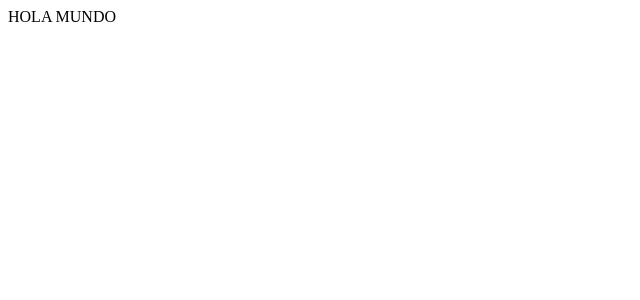
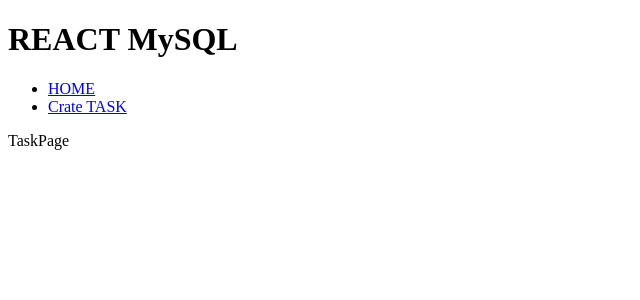
Before and after one commit to ACallejas21/mern-stack-mysql, a React (Vite) app in the folder client/: page / in a window 1280 px wide. Shown: the top 300 px of the page, without its empty margins (0-640 px from the left). Built offline with nearby package versions, Linux system fonts and the light colour scheme.

Commit message:
Frontend VITE + REACT

```diff
--- a/client/package.json
+++ b/client/package.json
@@ -9,6 +9,8 @@
     "preview": "vite preview"
   },
   "dependencies": {
+    "axios": "^1.3.4",
+    "formik": "^2.2.9",
     "react": "^18.2.0",
     "react-dom": "^18.2.0",
     "react-router-dom": "^6.8.2"
--- a/client/src/App.jsx
+++ b/client/src/App.jsx
@@ -1,8 +1,22 @@
-import React from 'react'
+import { Route, Routes } from "react-router-dom";
+
+
+import TaskForm from "./pages/TaskForm"
+import TaskPage from "./pages/TaskPage"
+import NotFound from "./pages/NotFound"
+
+import Navbar from "./components/Navbar";
 
 function App() {
   return (
-    <div>HOLA MUNDO</div>
+    <>
+      <Navbar></Navbar>
+      <Routes>
+        <Route path="/" element={<TaskPage></TaskPage>}></Route>
+        <Route path="/new" element={<TaskForm></TaskForm>}></Route>
+        <Route path="*" element={<NotFound></NotFound>}></Route>
+      </Routes>
+    </>
   )
 }
 
--- /dev/null
+++ b/client/src/api/task.api.js
@@ -0,0 +1,4 @@
+import axios from "axios";
+
+export const createTaskRequest = async (task) =>
+  await axios.post("http://localhost:4000/tasks", task);
--- /dev/null
+++ b/client/src/components/Navbar.jsx
@@ -0,0 +1,21 @@
+
+import {Link} from 'react-router-dom'
+function Navbar() {
+  return (
+    <div>
+        <h1>
+            REACT MySQL
+        </h1>
+        <ul>
+            <li>
+                <Link to='/'>HOME</Link>
+            </li>
+            <li>
+                <Link to='/new'>Crate TASK</Link>
+            </li>
+        </ul>
+    </div>
+  )
+}
+
+export default Navbar
--- /dev/null
+++ b/client/src/pages/TaskPage.jsx
@@ -0,0 +1,9 @@
+import React from 'react'
+
+function TaskPage() {
+  return (
+    <div>TaskPage</div>
+  )
+}
+
+export default TaskPage
--- a/package.json
+++ b/package.json
@@ -11,6 +11,7 @@
   "author": "",
   "license": "ISC",
   "dependencies": {
+    "cors": "^2.8.5",
     "express": "^4.18.2",
     "morgan": "^1.10.0",
     "mysql2": "^3.1.2"
```
Also changed, not shown: client/src/pages/TaskPafe.jsx (deleted, +0 -9 lines), 2 other files (tests, documents, lock files or other folders).
